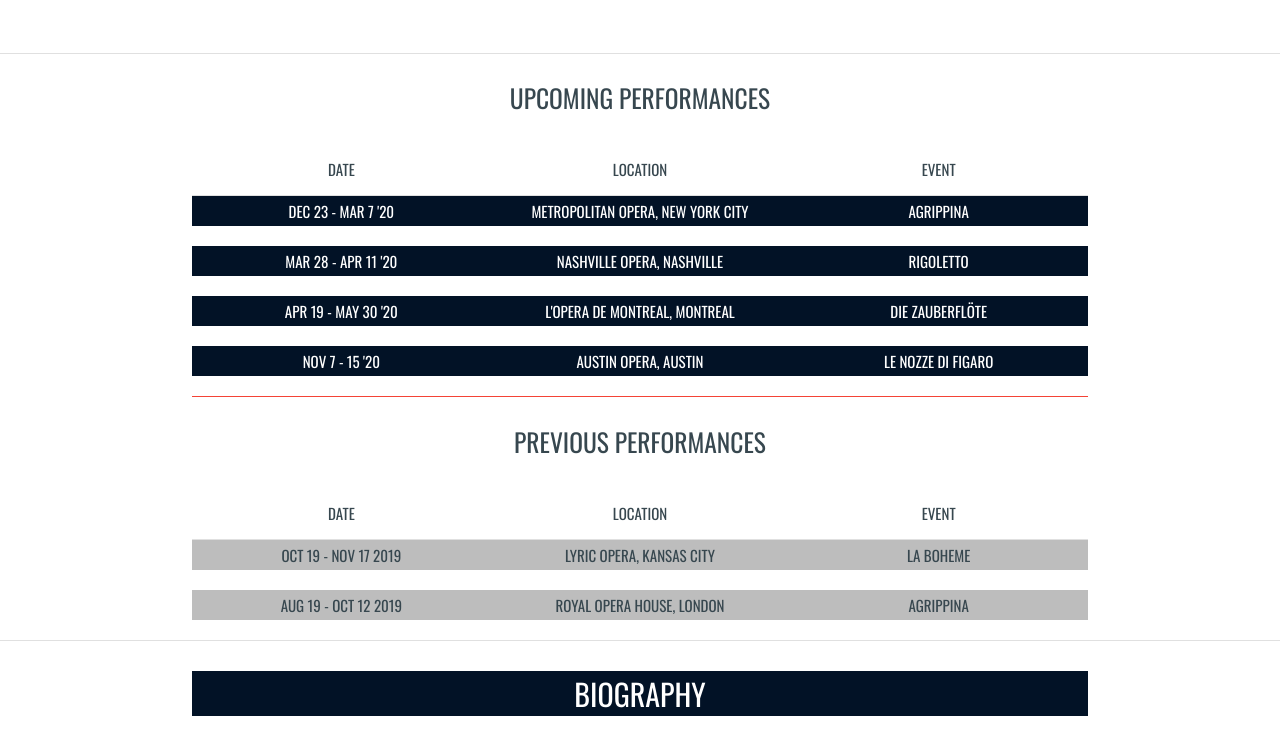
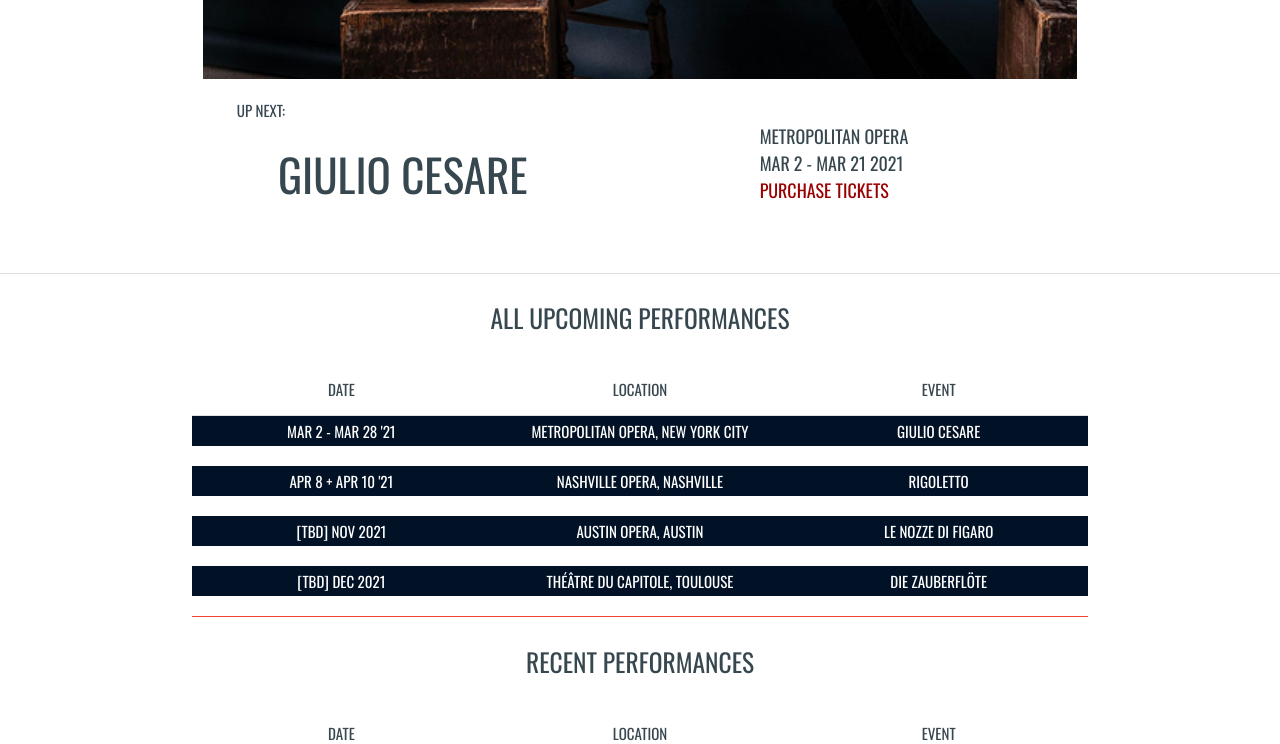
Before and after one commit to julissamackeydev/cz-ui, an Angular app: page / in a window 1280 px wide. Shown: the part 860-1604 px from the top of the page. Built offline with nearby package versions, Linux system fonts and the light colour scheme.

Commit message:
feat: update calendar and add covid quote

```diff
--- a/src/app/bio/bio.component.html
+++ b/src/app/bio/bio.component.html
@@ -1,6 +1,6 @@
 <div class="container">
   <p class='title center-align' style="background-color: #021226;
-  color: white;">BIOGRAPHY</p>
+  color: white;">ABOUT CHRISTIAN</p>
   <div class="row">
     <img src="assets/brandonpavan2.svg" class="responsive-image col s12 m4 l4">
     <div *ngFor="let paragraph of content" >
--- a/src/app/calendar/calendar.component.html
+++ b/src/app/calendar/calendar.component.html
@@ -1,6 +1,6 @@
 
 <div class="container blue-grey-text text-darken-3">
-  <p style='font-size: 1.7rem' class="flowtext center-align">UPCOMING PERFORMANCES</p>
+  <p style='font-size: 1.7rem' class="flowtext center-align">ALL UPCOMING PERFORMANCES</p>
   <div class="row valign-wrapper center-align " style="margin-bottom:0;">
     <div class="col s4">
       <p>DATE</p>
@@ -35,7 +35,7 @@
 <!-- previous performances -->
 <div class="container blue-grey-text text-darken-3">
 
-  <p style='font-size: 1.7rem' class="flowtext center-align">PREVIOUS PERFORMANCES</p>
+  <p style='font-size: 1.7rem' class="flowtext center-align">RECENT PERFORMANCES</p>
   <div class="row valign-wrapper center-align " style="margin-bottom:0;">
     <div class="col s4">
       <p>DATE</p>
--- a/src/app/calendar/calendar.component.ts
+++ b/src/app/calendar/calendar.component.ts
@@ -13,17 +13,17 @@
       "_id": {
         "$oid": "5cd8a219d38f5a51aeb17aa3"
       },
-      "date": "DEC 23 - MAR 7 '20",
+      "date": "MAR 2 - MAR 28 '21",
       "location": "METROPOLITAN OPERA",
       "city": "NEW YORK CITY",
-      "event": "AGRIPPINA",
-      "tickets": "https://www.metopera.org/"
+      "event": "GIULIO CESARE",
+      "tickets": "https://www.metopera.org/season/2020-21-season/giulio-cesare/"
     },
     {
       "_id": {
         "$oid": "5cd8a219d38f5a51aeb17aa3"
       },
-      "date": "MAR 28 - APR 11 '20",
+      "date": "APR 8 + APR 10 '21",
       "location": "NASHVILLE OPERA",
       "city": "NASHVILLE",
       "event": "RIGOLETTO",
@@ -33,7 +33,29 @@
       "_id": {
         "$oid": "5cd8a219d38f5a51aeb17aa3"
       },
-      "date": "APR 19 - MAY 30 '20",
+      "date": "[TBD] NOV 2021",
+      "location": "AUSTIN OPERA",
+      "city": "AUSTIN",
+      "event": "LE NOZZE DI FIGARO",
+      "tickets": "https://my.austinopera.org/events?view=list"
+    },
+    {
+      "_id": {
+        "$oid": "5cd8a219d38f5a51aeb17aa3"
+      },
+      "date": "[TBD] DEC 2021",
+      "location": "THÉÂTRE DU CAPITOLE",
+      "city": "TOULOUSE",
+      "event": "DIE ZAUBERFLÖTE",
+      "tickets": "https://www.theatreducapitole.fr/"
+    }
+  ]
+  previous = [
+    {
+      "_id": {
+        "$oid": "5cd8a219d38f5a51aeb17aa3"
+      },
+      "date": "[CANCELLED] APR 19 - MAY 30 '20",
       "location": "L'OPERA DE MONTREAL",
       "city": "MONTREAL",
       "event": "DIE ZAUBERFLÖTE",
@@ -43,14 +65,12 @@
       "_id": {
         "$oid": "5cd8a219d38f5a51aeb17aa3"
       },
-      "date": "NOV 7 - 15 '20",
-      "location": "AUSTIN OPERA",
-      "city": "AUSTIN",
-      "event": "LE NOZZE DI FIGARO",
-      "tickets": "https://my.austinopera.org/events?view=list"
-    }
-  ]
-  previous = [{
+      "date": "DEC 23 - MAR 7 '20",
+      "location": "METROPOLITAN OPERA",
+      "city": "NEW YORK CITY",
+      "event": "AGRIPPINA",
+      "tickets": "https://www.metopera.org/"
+    }, {
       "_id": {
         "$oid": "5cd8a219d38f5a51aeb17aa3"
       },
@@ -59,7 +79,7 @@
       "city": "KANSAS CITY",
       "event": "LA BOHEME",
       "tickets": "https://kcopera.org/"
-  },{
+    }, {
       "_id": {
         "$oid": "5cd8a219d38f5a51aeb17aa3"
       },
--- a/src/app/landing-page/landing-page.component.html
+++ b/src/app/landing-page/landing-page.component.html
@@ -1,6 +1,12 @@
 <div class='container'>
     <p class='blue-grey-text text-darken-3 center-align subtitle'>BASSO CANTANTE</p>
     <!-- <img src="assets/svg.svg" > -->
+    <div class="row">
+      <p class="flow-text"> “Art is not a pleasure, solace, or an amusement; Art is a great matter. Art is an organ of human life, transmitting man’s reasonable perception into feeling. <br>– Leo Tolstoy</p>
+    <!-- </div>
+    <div class="row"> -->
+      <h4 class="center-align">Thank you to our essential workers. Stay safe everyone.</h4>
+    </div>
     <div class="center-align row">
         <img src="assets/soundbites2.svg" class="responsive-image col s12 m12 l12">
     </div>
--- a/src/app/landing-page/landing-page.component.ts
+++ b/src/app/landing-page/landing-page.component.ts
@@ -8,11 +8,11 @@
 export class LandingPageComponent implements OnInit {
 
   constructor() { }
-  location = `NASHVILLE OPERA`;
-  opera = `RIGOLETTO`;
-  startDate = `MAR 28`;
-  endDate = `APR 11 '20`;
-  tickets = `https://www.nashvilleopera.org`;
+  location = `METROPOLITAN OPERA`;
+  opera = `GIULIO CESARE`;
+  startDate = `MAR 2`;
+  endDate = `MAR 21 2021`;
+  tickets = `https://www.metopera.org/season/2020-21-season/giulio-cesare/`;
   upcoming = [
     {
         "_id": {
--- a/src/app/latest/latest.component.html
+++ b/src/app/latest/latest.component.html
@@ -2,7 +2,7 @@
 
   <p class='title center-align' style="
   background-color: #021226;
-  color: white;">IN THE NEWS </p>
+  color: white;">NEWS</p>
 
   <div class="row center-align">
     <div *ngFor="let clip of clips">
```
Also changed, not shown: 1 other file (tests, documents, lock files or other folders). Lines whose indentation alone changed are shown as unchanged.
